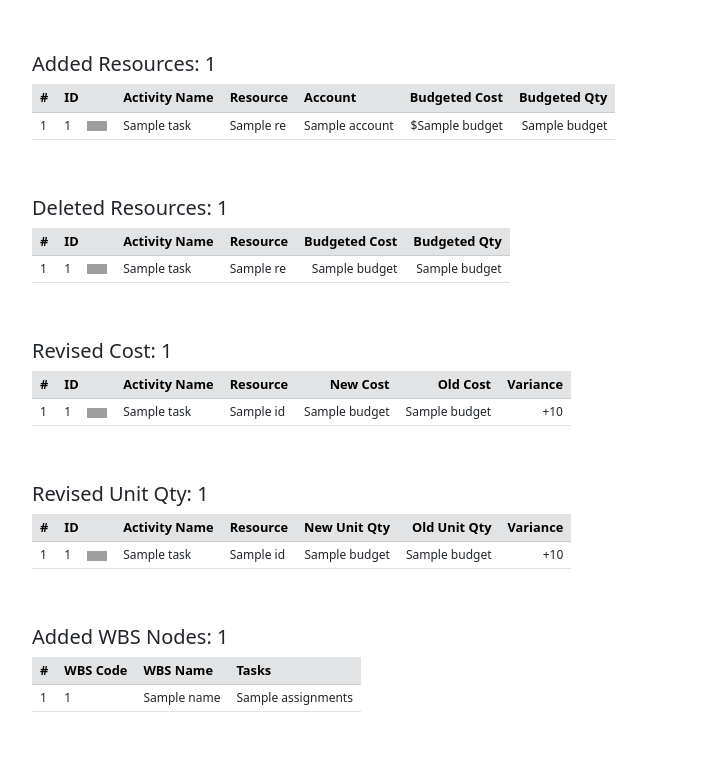
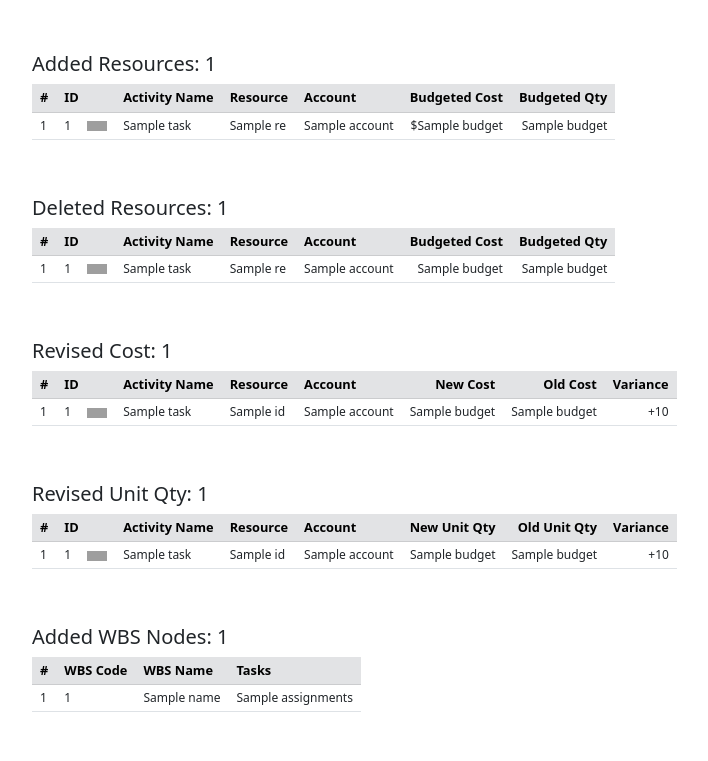
Before and after one commit to jjCode01/xer_pro, a Flask app: template xer_pro/templates/compare.html in a window 1280 px wide. Shown: the part 2399-3160 px from the top of the page, without its empty margins (50-758 px from the left). Run offline with Flask 2, Linux system fonts and the light colour scheme; the template is opened without the code that fills it: most values are stand-ins (such as "Sample title", 1, 10 or a date in 2020); some libraries are stand-ins or nearby versions; grey boxes are pictures that could not be loaded.

Commit message:
using macros to display activity status image; added account column to resource changes

```diff
--- a/xer_pro/templates/compare.html
+++ b/xer_pro/templates/compare.html
@@ -50,6 +50,8 @@
 </section>
 
 <section class="py-3 px-md-4 bg-white">
+    {% from 'components/image_element.j2' import task_image %}
+
     <div class="container-lg">
 
         {% if task_changes.added_tasks|length %}
@@ -73,7 +75,7 @@
                     <tr>
                         <td>{{ loop.index }}</td>
                         <td class="text-start text-nowrap">{{ task.activity_id }}</td>
-                        <td><img src="{{ url_for('static', filename='img/'~task|taskimage) }}" width="20px" height="10px" alt=""></td>
+                        <td>{{ task_image(task) }}</td>
                         <td class="text-start">{{ task.name }}</td>
                         <td class="text-start">{{ task.calendar.name }}</td>
                         <td class="text-center">{{ task.original_duration|formatnumber }}</td>
@@ -108,7 +110,7 @@
                     <tr>
                         <td>{{ loop.index }}</td>
                         <td class="text-start text-nowrap">{{ task.activity_id }}</td>
-                        <td><img src="{{ url_for('static', filename='img/'~task|taskimage) }}" width="20px" height="10px" alt=""></td>
+                        <td>{{ task_image(task) }}</td>
                         <td class="text-start">{{ task.name }}</td>
                         <td class="text-start">{{ task.calendar.name }}</td>
                         <td class="text-center">{{ task.original_duration|formatnumber }}</td>
@@ -140,7 +142,7 @@
                     <tr>
                         <td>{{ loop.index }}</td>
                         <td class="text-nowrap">{{ task[0].activity_id }}</td>
-                        <td><img src="{{ url_for('static', filename='img/'~task[0]|taskimage) }}" width="20px" height="10px" alt=""></td>
+                        <td>{{ task_image(task[0]) }}</td>
                         <td>{{ task[0].name }}</td>
                         <td>{{ task[1].name }}</td>
                         {% if (60 <= task[2] < 80) and task[3] != 100 %}
@@ -179,7 +181,7 @@
                         <tr>
                             <td>{{ loop.index }}</td>
                             <td class="text-start text-nowrap">{{ task[0].activity_id }}</td>
-                            <td><img src="{{ url_for('static', filename='img/'~task[0]|taskimage) }}" width="20px" height="10px" alt=""></td>
+                            <td>{{ task_image(task[0]) }}</td>
                             <td class="text-start">{{ task[0].name }}</td>
                             <td class="text-start">{{ task[0].calendar.name }}</td>
                             <td class="text-center">{{ task[0].original_duration|formatnumber }}</td>
@@ -575,8 +577,7 @@
                         {% if res.account %}
                             <td class="text-start text-nowrap">{{ res.account.acct_name }}</td>
                         {% else %}
-                        <td class="text-start text-nowrap">-</td>
-
+                            <td class="text-start text-nowrap">-</td>
                         {% endif %}
                         <td class="text-end">${{ res.cost.budget|formatnumber }}</td>
                         <td class="text-end">{{ res.unit_qty.budget|formatnumber }} </td>
@@ -597,6 +598,7 @@
                         <th colspan="2" scope="col" class="text-start">ID</th>
                         <th scope="col" class="text-start">Activity Name</th>
                         <th scope="col" class="text-start">Resource</th>
+                        <th scope="col" class="text-start">Account</th>
                         <th scope="col" class="text-end">Budgeted Cost</th>
                         <th scope="col" class="text-end">Budgeted Qty</th>
                     </tr>
@@ -609,6 +611,11 @@
                         <td><img src="{{ url_for('static', filename='img/'~res.task|taskimage) }}" width="20px" height="10px" alt=""></td>
                         <td class="text-start">{{ res.task.name }}</td>
                         <td class="text-start text-nowrap">{{ res.name }}</td>
+                        {% if res.account %}
+                            <td class="text-start text-nowrap">{{ res.account.acct_name }}</td>
+                        {% else %}
+                            <td class="text-start text-nowrap">-</td>
+                        {% endif %}
                         <td class="text-end">{{ res.cost.budget|formatnumber }}</td>
                         <td class="text-end">{{ res.unit_qty.budget|formatnumber }} </td>
                     </tr>
@@ -627,6 +634,7 @@
                         <th colspan="2" scope="col" class="text-start">ID</th>
                         <th scope="col" class="text-start">Activity Name</th>
                         <th scope="col" class="text-start">Resource</th>
+                        <th scope="col" class="text-start">Account</th>
                         <th scope="col" class="text-end">New Cost</th>
                         <th scope="col" class="text-end">Old Cost</th>
                         <th scope="col" class="text-end">Variance</th>
@@ -640,6 +648,11 @@
                         <td><img src="{{ url_for('static', filename='img/'~res[0].task|taskimage) }}" width="20px" height="10px" alt=""></td>
                         <td class="text-start">{{ res[0].task.name }}</td>
                         <td class="text-start text-nowrap">{{ res[0].name }}</td>
+                        {% if res[0].account %}
+                            <td class="text-start text-nowrap">{{ res[0].account.acct_name }}</td>
+                        {% else %}
+                            <td class="text-start text-nowrap">-</td>
+                        {% endif %}
                         <td class="text-end">{{ res[0].cost.budget|formatnumber }}</td>
                         <td class="text-end">{{ res[1].cost.budget|formatnumber }} </td>
                         <td class="text-end">{{ (res[0].cost.budget - res[1].cost.budget)|formatvariance }} </td>
@@ -659,6 +672,7 @@
                         <th colspan="2" scope="col" class="text-start">ID</th>
                         <th scope="col" class="text-start">Activity Name</th>
                         <th scope="col" class="text-start">Resource</th>
+                        <th scope="col" class="text-start">Account</th>
                         <th scope="col" class="text-end">New Unit Qty</th>
                         <th scope="col" class="text-end">Old Unit Qty</th>
                         <th scope="col" class="text-end">Variance</th>
@@ -672,6 +686,11 @@
                         <td><img src="{{ url_for('static', filename='img/'~res[0].task|taskimage) }}" width="20px" height="10px" alt=""></td>
                         <td class="text-start">{{ res[0].task.name }}</td>
                         <td class="text-start text-nowrap">{{ res[0].name }}</td>
+                        {% if res[0].account %}
+                            <td class="text-start text-nowrap">{{ res[0].account.acct_name }}</td>
+                        {% else %}
+                            <td class="text-start text-nowrap">-</td>
+                        {% endif %}
                         <td class="text-end">{{ res[0].unit_qty.budget|formatnumber }}</td>
                         <td class="text-end">{{ res[1].unit_qty.budget|formatnumber }} </td>
                         <td class="text-end">{{ (res[0].unit_qty.budget - res[1].unit_qty.budget)|formatvariance }} </td>
```
